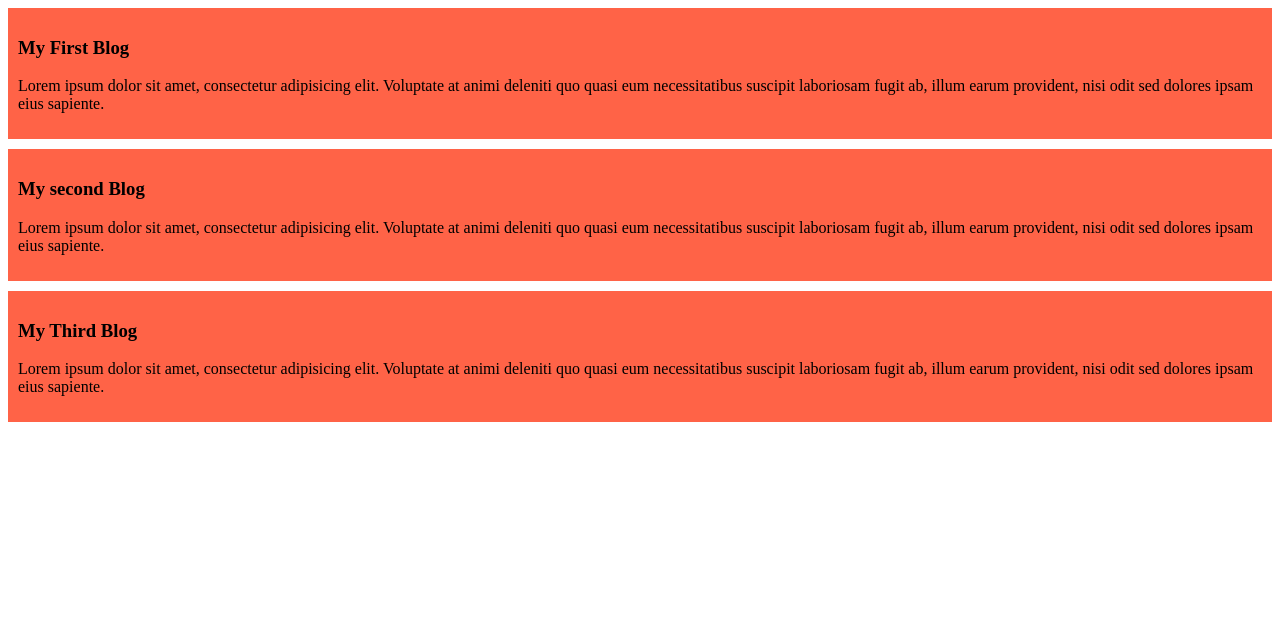
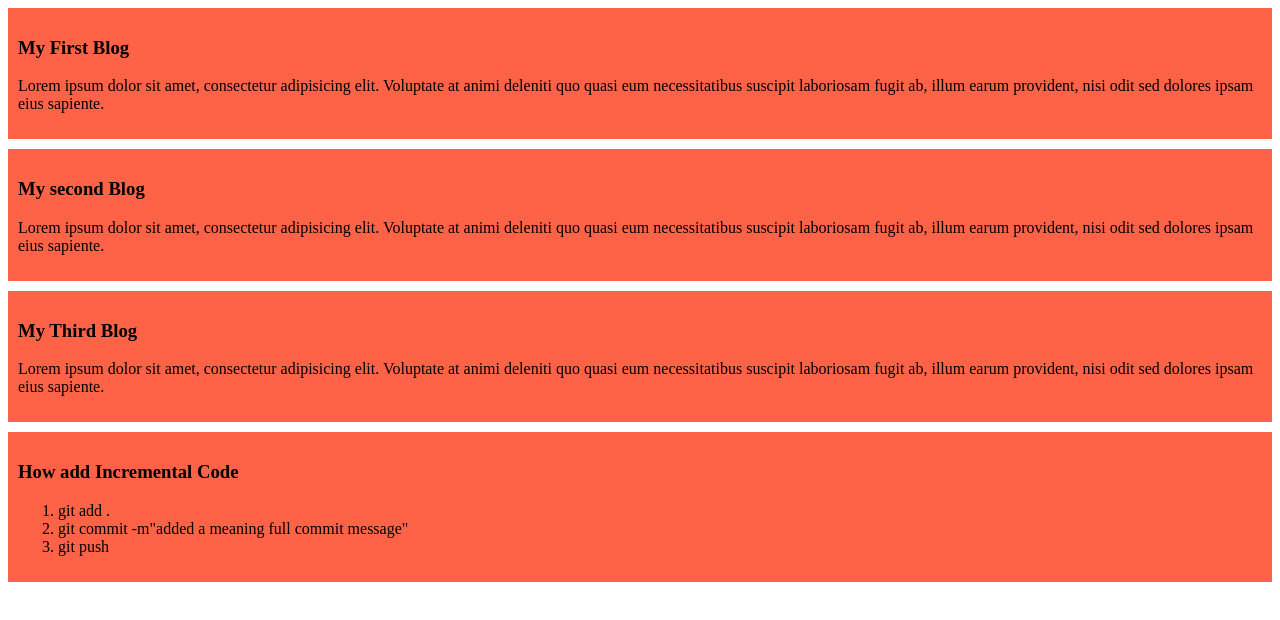
Before and after one commit to Imran-pocoloco/my-simple-website, a plain HTML site: page index.html in a window 1280 px wide. Drawn offline with Linux system fonts and the light colour scheme.

Commit message:
added a list of push code

```diff
--- a/index.html
+++ b/index.html
@@ -25,5 +25,14 @@
 
 
     </div>
+    <div>
+        <h3>How add Incremental Code</h3>
+        <ol>
+            <li>git add .</li>
+            <li>git commit -m"added a meaning full commit message"</li>
+            <li>git push</li>
+
+        </ol>
+    </div>
 </body>
 </html>
```
